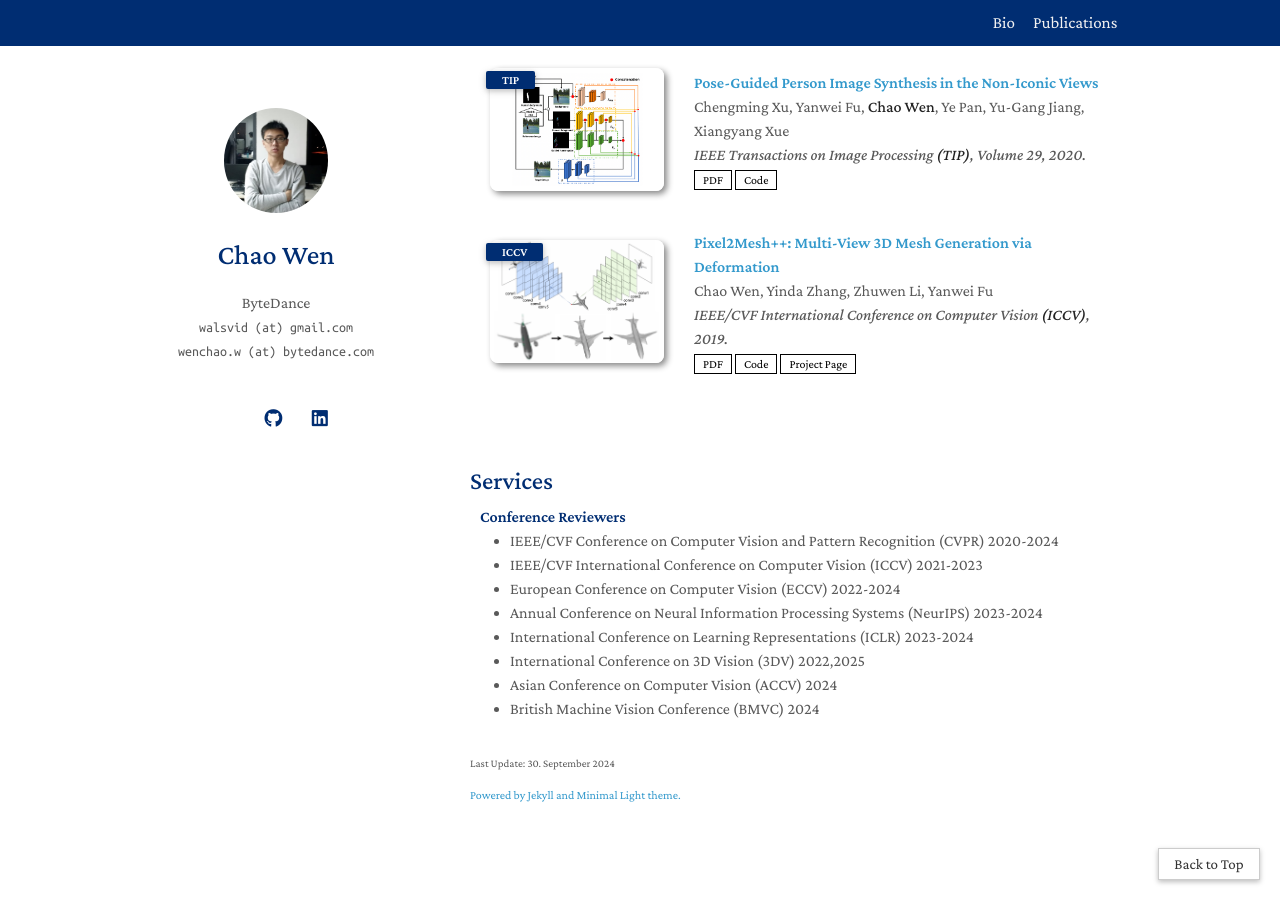
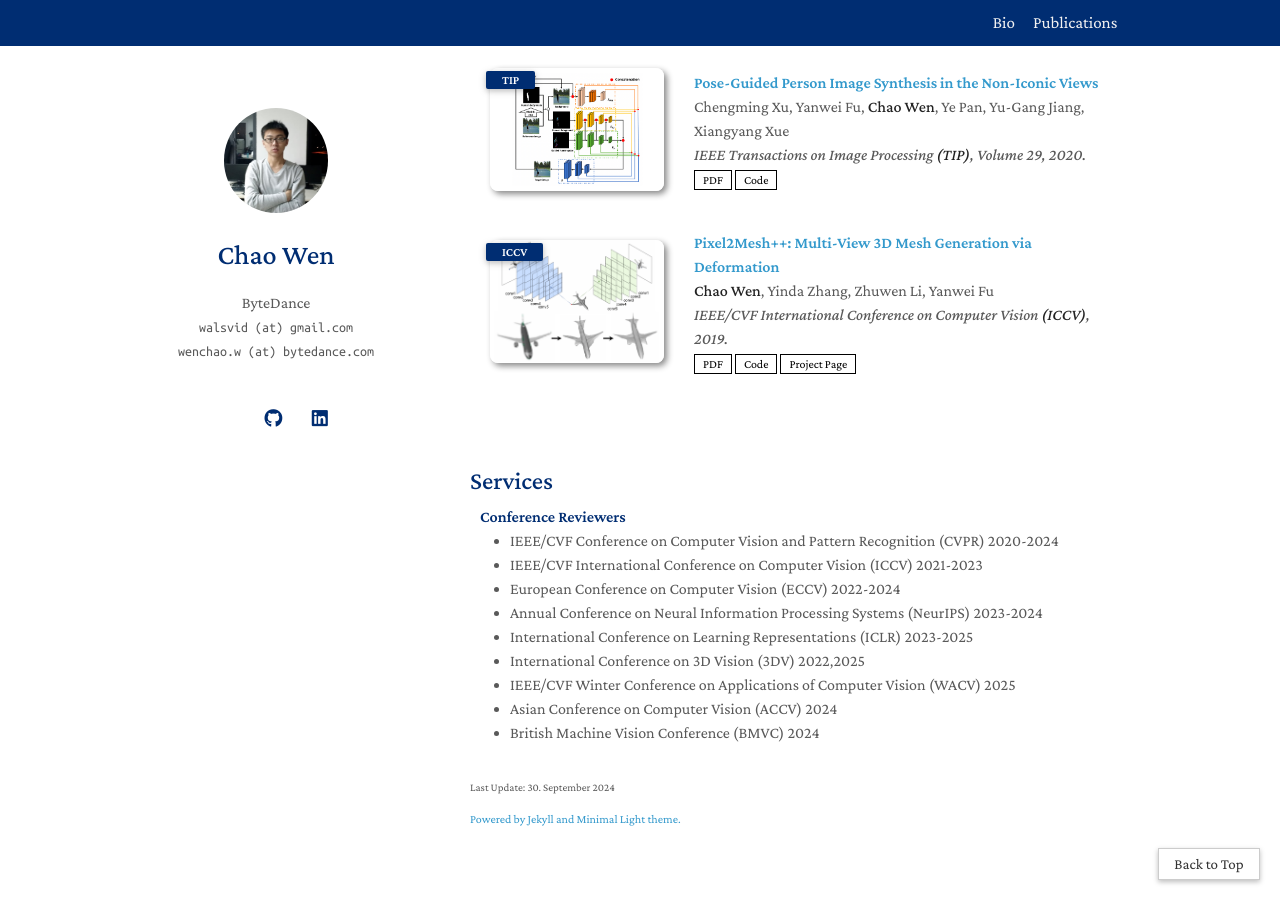
Before and after one commit to walsvid/walsvid.github.io, a Jekyll site: the page built from index.md, in a window 1280 px wide and 900 px high, scrolled down 2156 px. Built offline with Jekyll 4.4.1, drawn with Linux system fonts in a browser that asks for light colours; a style sheet for code colours, icons or effects is not loaded.

Commit message:
Update website

```diff
--- a/_data/publications.yml
+++ b/_data/publications.yml
@@ -80,7 +80,7 @@ main:
     image: ./assets/pub/iconic.png
 
   - title: "Pixel2Mesh++: Multi-View 3D Mesh Generation via Deformation"
-    authors: Chao Wen, Yinda Zhang, Zhuwen Li, Yanwei Fu
+    authors: <strong>Chao Wen</strong>, Yinda Zhang, Zhuwen Li, Yanwei Fu
     conference_short: ICCV
     conference: IEEE/CVF International Conference on Computer Vision <strong>(ICCV)</strong>, 2019.
     pdf: https://openaccess.thecvf.com/content_ICCV_2019/papers/Wen_Pixel2Mesh_Multi-View_3D_Mesh_Generation_via_Deformation_ICCV_2019_paper.pdf
--- a/_includes/services.md
+++ b/_includes/services.md
@@ -9,8 +9,9 @@
   <li><a href="http://iccv2023.thecvf.com/"><autocolor>IEEE/CVF International Conference on Computer Vision (ICCV) 2021-2023</autocolor></a></li>
   <li><a href="https://eccv.ecva.net/"><autocolor>European Conference on Computer Vision (ECCV) 2022-2024</autocolor></a></li>
   <li><a href="https://neurips.cc/Conferences/2024"><autocolor>Annual Conference on Neural Information Processing Systems (NeurIPS) 2023-2024</autocolor></a></li>
-  <li><a href="https://iclr.cc/Conferences/2024"><autocolor>International Conference on Learning Representations (ICLR) 2023-2024</autocolor></a></li>
+  <li><a href="https://iclr.cc/Conferences/2024"><autocolor>International Conference on Learning Representations (ICLR) 2023-2025</autocolor></a></li>
   <li><a href="https://3dvconf.github.io/2025/"><autocolor>International Conference on 3D Vision (3DV) 2022,2025</autocolor></a></li>
+  <li><a href="https://wacv2025.thecvf.com/"><autocolor>IEEE/CVF Winter Conference on Applications of Computer Vision (WACV) 2025</autocolor></a></li>
   <li><a href="https://accv2024.org/"><autocolor>Asian Conference on Computer Vision (ACCV) 2024</autocolor></a></li>
   <li><a href="https://bmvc2024.org/"><autocolor>British Machine Vision Conference (BMVC) 2024</autocolor></a></li>
   <!-- <li><a href="https://aaai.org/Conferences/AAAI-23/"><autocolor>AAAI Conference on Artificial Intelligence (AAAI) 2021-2024</autocolor></a></li> -->
```
